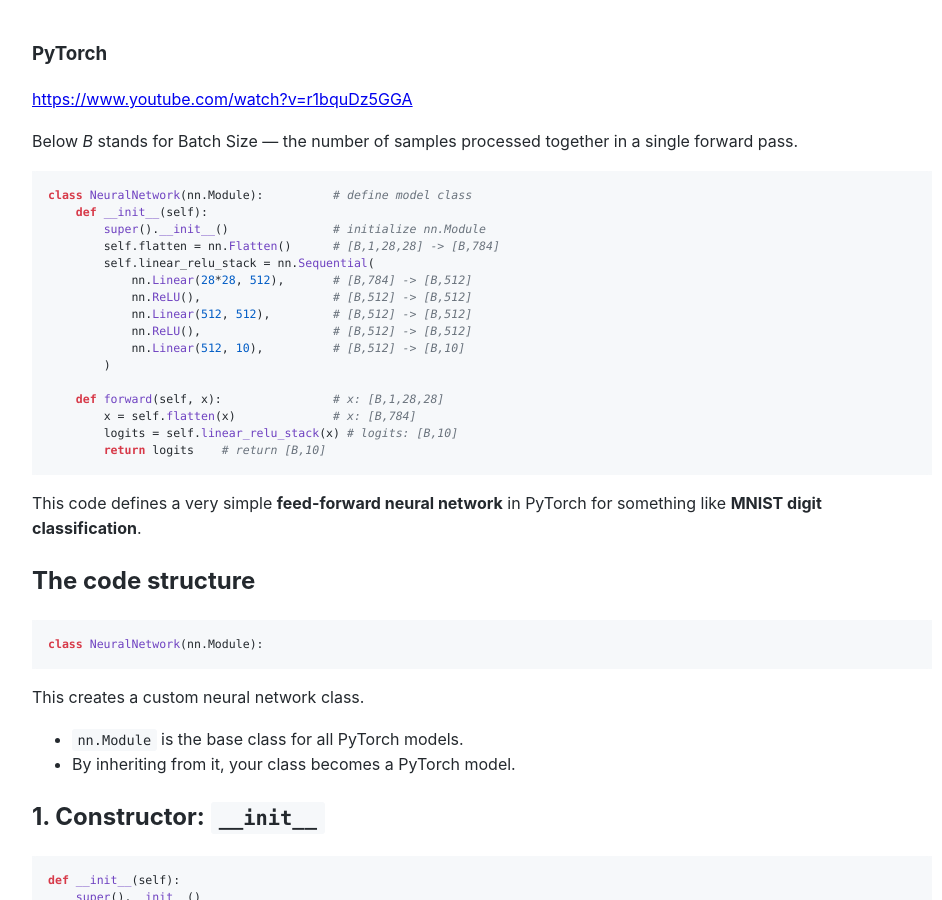
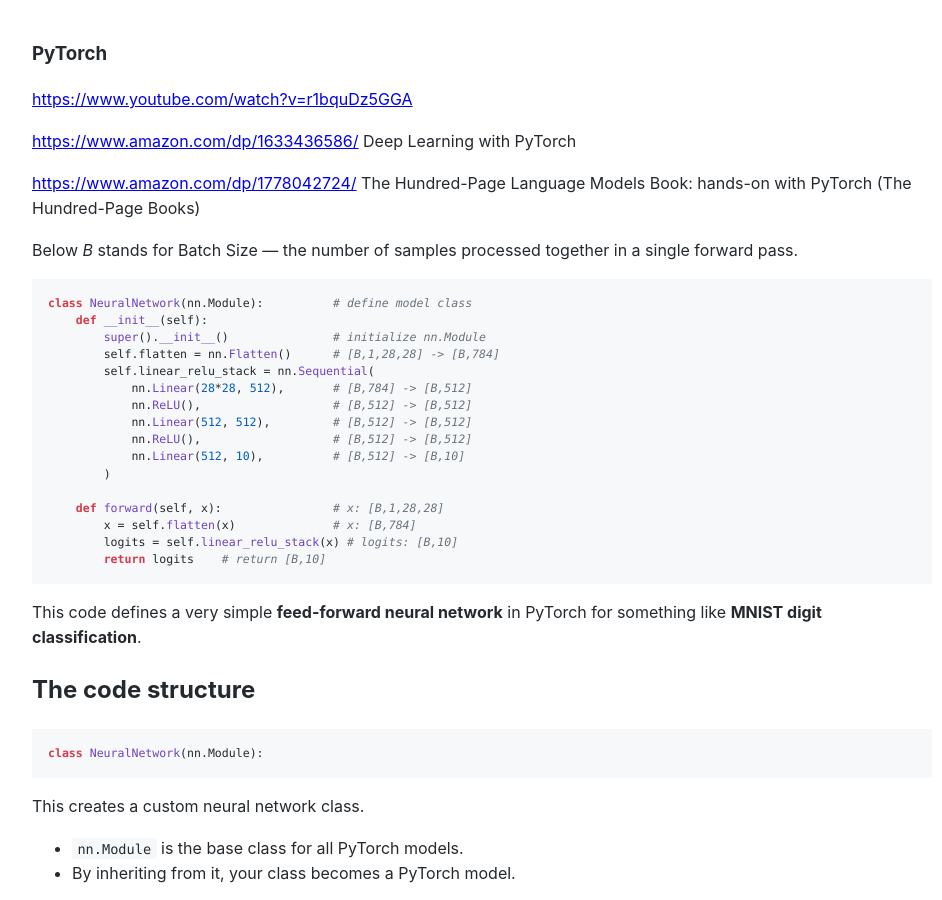
Before and after one commit to Michael-Lubinsky/michael-lubinsky.github.com, a Jekyll site: the page built from ml/pytorch.md, in a window 1280 px wide and 900 px high. Shown: the whole window, without its empty margins (158-1100 px from the left). Built offline with Jekyll 4.4.1, drawn with Linux system fonts in a browser that asks for light colours; our own code applies the rules of GitHub Pages for plain Markdown files.

Commit message:
Update pytorch.md

```diff
--- a/ml/pytorch.md
+++ b/ml/pytorch.md
@@ -1,6 +1,10 @@
 ### PyTorch
 
 <https://www.youtube.com/watch?v=r1bquDz5GGA>
+
+<https://www.amazon.com/dp/1633436586/> Deep Learning with PyTorch
+
+<https://www.amazon.com/dp/1778042724/> The Hundred-Page Language Models Book: hands-on with PyTorch (The Hundred-Page Books)
 
 Below _B_ stands for Batch Size — the number of samples processed together in a single forward pass.
 
```
